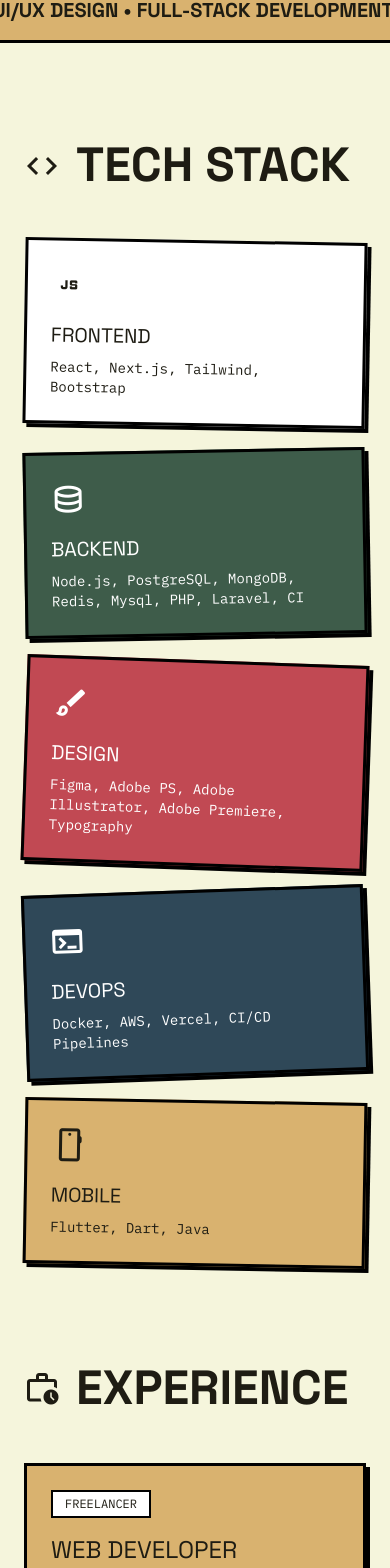
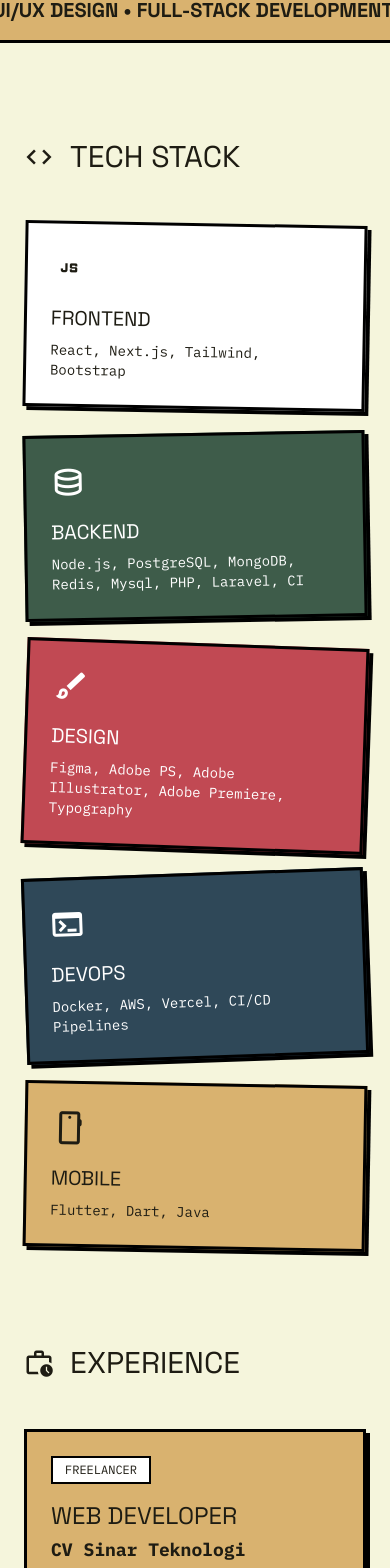
Before and after one commit to SantanaDwi29/neubrutalism_portofolio, a React (Vite) app: page / in a window 390 px wide. Shown: the part 1253-2821 px from the top of the page. Built offline with nearby package versions, Linux system fonts and the light colour scheme.

Commit message:
feat: implement portfolio components including Contact, Experience, Projects, TechStack, and Certifications

```diff
--- a/src/components/Certifications.tsx
+++ b/src/components/Certifications.tsx
@@ -3,8 +3,8 @@ import React from 'react';
 export const Certifications: React.FC = () => {
   return (
     <section id="certifications" className="space-y-12">
-      <h2 className="font-headline-lg text-headline-lg uppercase flex items-center gap-4">
-        <span className="material-symbols-outlined text-4xl" data-icon="verified">verified</span> Certifications
+      <h2 className="font-headline-lg text-3xl md:text-headline-lg uppercase flex items-center gap-4 flex-wrap">
+        <span className="material-symbols-outlined text-3xl md:text-4xl" data-icon="verified">verified</span> Certifications
       </h2>
       <div className="grid grid-cols-1 md:grid-cols-3 gap-8">
         {/* Internship */}
@@ -18,7 +18,7 @@ export const Certifications: React.FC = () => {
           </div>
           <div className="p-6 flex-1 flex flex-col">
             <div className="flex justify-between items-start mb-4">
-              <span className="bg-white text-black border-2 border-black px-2 py-1 text-xs font-label-bold uppercase">Experience</span>
+              <span className="bg-white text-black border-2 border-black px-2 py-1 text-xs font-label-bold uppercase">Internship</span>
               <span className="material-symbols-outlined text-2xl" data-icon="work">work</span>
             </div>
             <h3 className="font-headline-md text-xl uppercase mb-2">Internship Program</h3>
--- a/src/components/Contact.tsx
+++ b/src/components/Contact.tsx
@@ -3,8 +3,8 @@
 export const Contact: React.FC = () => {
   return (
     <section id="about" className="grid grid-cols-1 md:grid-cols-12 gap-8">
-      <div className="md:col-span-7 bg-white border-[3px] border-black p-8 md:p-12 hard-shadow space-y-6 rotate-1">
-        <h2 className="font-headline-md text-headline-md uppercase">The Philosophy</h2>
+      <div className="md:col-span-7 bg-white border-[3px] border-black p-8 md:p-12 hard-shadow space-y-6 md:rotate-1">
+        <h2 className="font-headline-md text-2xl md:text-headline-md uppercase">The Philosophy</h2>
         <p className="font-body-lg text-body-lg">
           I believe the internet is becoming too soft. My work is a response to the homogenization of digital design. I build tools that feel like physical objects—heavy, tactile, and permanent.
         </p>
@@ -19,9 +19,9 @@ export const Contact: React.FC = () => {
           </div>
         </div>
       </div>
-      <div className="md:col-span-5 bg-black text-white p-8 md:p-12 hard-shadow flex flex-col justify-between -rotate-1">
+      <div className="md:col-span-5 bg-black text-white p-8 md:p-12 hard-shadow flex flex-col justify-between md:-rotate-1">
         <div className="space-y-4">
-          <h2 className="font-headline-md text-headline-md uppercase text-primary-container">Let's talk.</h2>
+          <h2 className="font-headline-md text-2xl md:text-headline-md uppercase text-primary-container">Let's talk.</h2>
           <p className="font-body-md opacity-80">Currently accepting new projects for Q4 2025.</p>
         </div>
         <div className="mt-8 space-y-4">
--- a/src/components/Experience.tsx
+++ b/src/components/Experience.tsx
@@ -3,8 +3,8 @@ import React from 'react';
 export const Experience: React.FC = () => {
   return (
     <section id="experience" className="space-y-12">
-      <h2 className="font-headline-lg text-headline-lg uppercase flex items-center gap-4">
-        <span className="material-symbols-outlined text-4xl" data-icon="work_history">work_history</span> Experience
+      <h2 className="font-headline-lg text-3xl md:text-headline-lg uppercase flex items-center gap-4 flex-wrap">
+        <span className="material-symbols-outlined text-3xl md:text-4xl" data-icon="work_history">work_history</span> Experience
       </h2>
 
       <div className="space-y-6">
--- a/src/components/Projects.tsx
+++ b/src/components/Projects.tsx
@@ -4,8 +4,8 @@ import { Link } from 'react-router-dom';
 export const Projects = () => {
   return (
     <section id="work" className="space-y-12">
-      <div className="flex justify-between items-end">
-        <h2 className="font-headline-lg text-headline-lg uppercase">Selected Works</h2>
+      <div className="flex justify-between items-center md:items-end flex-wrap gap-4">
+        <h2 className="font-headline-lg text-3xl md:text-headline-lg uppercase">Selected Works</h2>
         <a className="font-label-bold uppercase underline decoration-2 underline-offset-4 mb-2" href="#">View All (12)</a>
       </div>
       <div className="grid grid-cols-1 md:grid-cols-12 gap-8">
--- a/src/components/TechStack.tsx
+++ b/src/components/TechStack.tsx
@@ -3,8 +3,8 @@
 export const TechStack: React.FC = () => {
   return (
     <section id="stack" className="space-y-12">
-      <h2 className="font-headline-lg text-headline-lg uppercase flex items-center gap-4">
-        <span className="material-symbols-outlined text-4xl" data-icon="code">code</span> Tech Stack
+      <h2 className="font-headline-lg text-3xl md:text-headline-lg uppercase flex items-center gap-4 flex-wrap">
+        <span className="material-symbols-outlined text-3xl md:text-4xl" data-icon="code">code</span> Tech Stack
       </h2>
       <div className="grid grid-cols-1 sm:grid-cols-2 md:grid-cols-3 lg:grid-cols-5 gap-6">
         {/* Stack Cards */}
```
